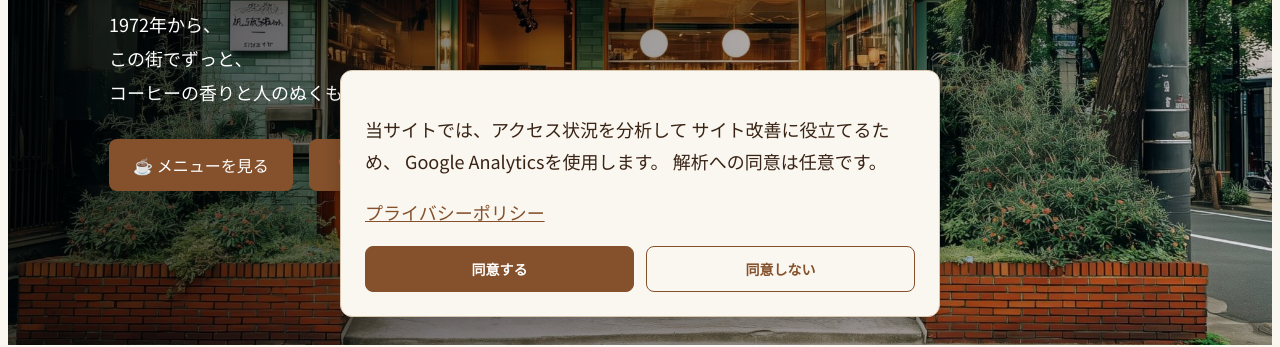
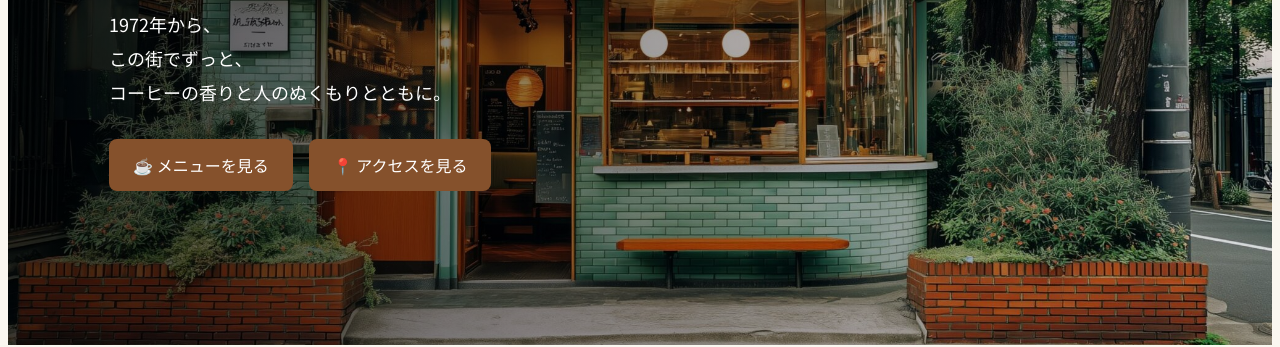
Before and after one commit to milkkarin/cafe-website, a plain HTML site: page index.html in a window 1280 px wide. Shown: the part 463-810 px from the top of the page. Drawn offline with Linux system fonts and the light colour scheme.

Commit message:
Cookie同意バナーのHTMLを削除
Removed the cookie consent banner from the HTML.

```diff
--- a/index.html
+++ b/index.html
@@ -266,31 +266,6 @@
 </div>
 
 
-<!-- Cookie同意バナー -->
-<div id="cookie-banner" class="cookie-banner" hidden>
-
-  <p>
-    当サイトでは、アクセス状況を分析して
-    サイト改善に役立てるため、
-    Google Analyticsを使用します。
-    解析への同意は任意です。
-  </p>
-
-  <p>
-    <a href="privacy.html">
-      プライバシーポリシー
-    </a>
-  </p>
-
-  <div class="cookie-buttons">
-    <button id="cookie-accept" type="button">
-      同意する
-    </button>
-
-    <button id="cookie-reject" type="button">
-      同意しない
-    </button>
-  </div>
 
 </div>
 
```
